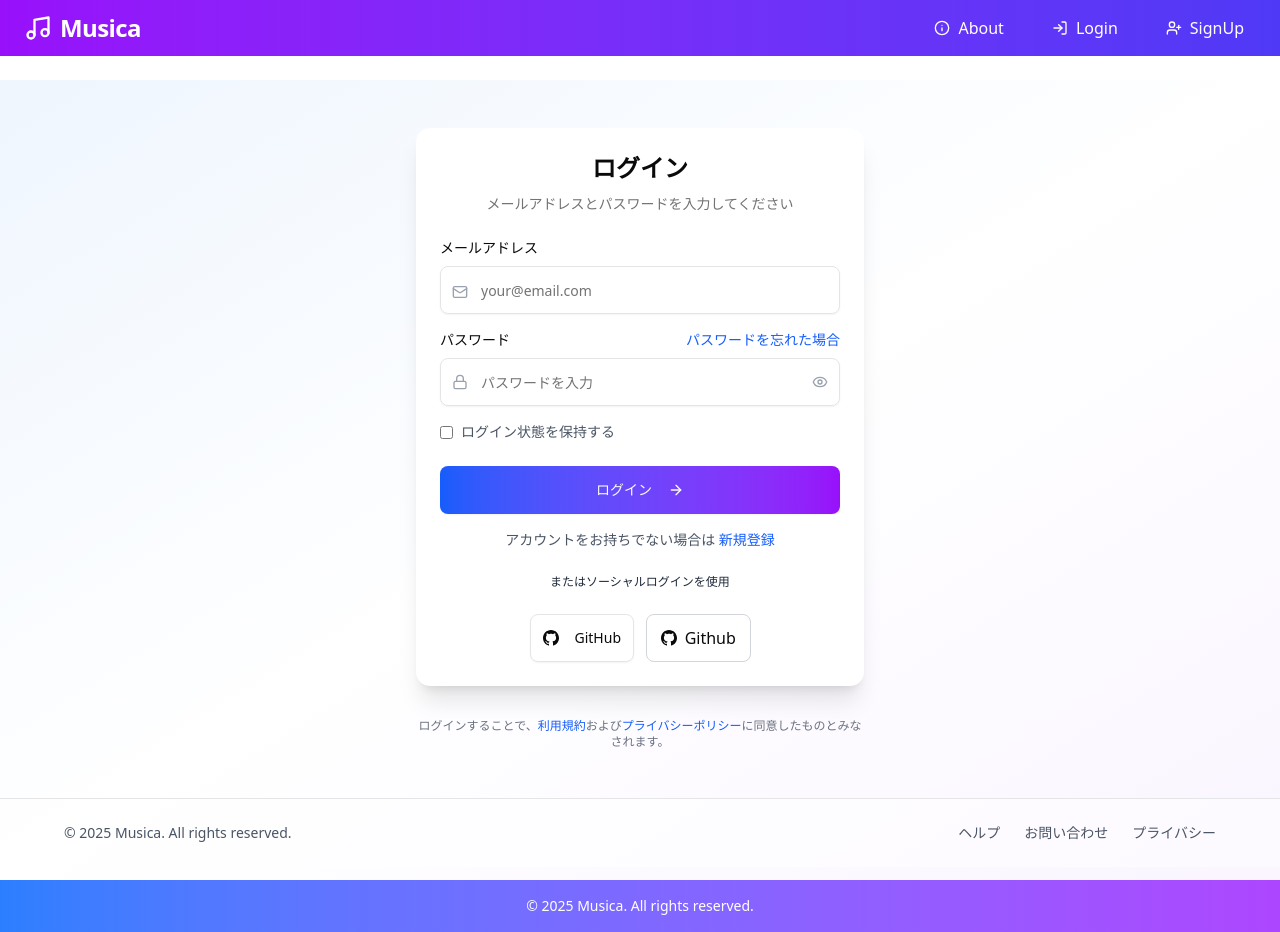
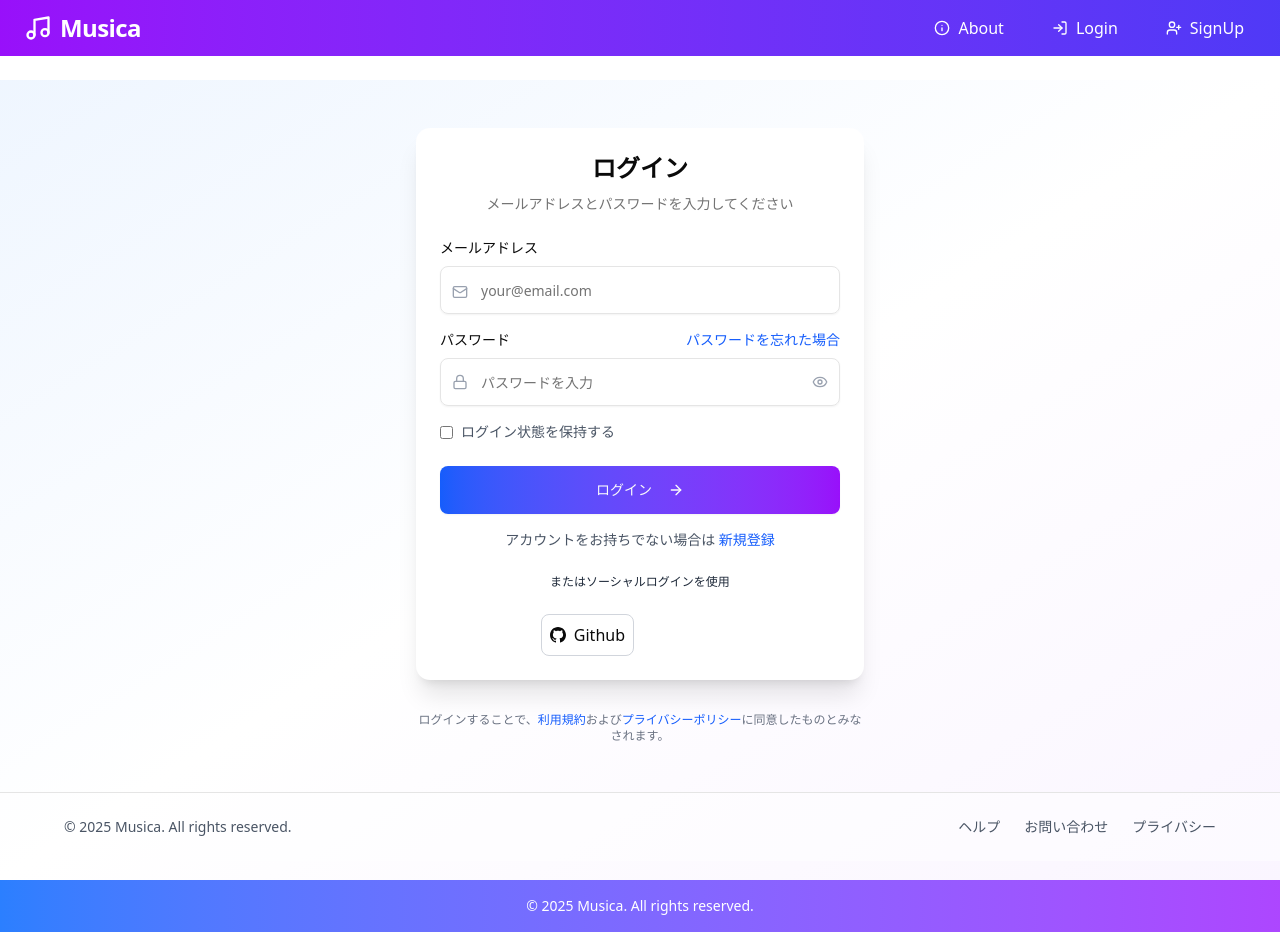
Before and after one commit to peektyer305/musica, a Next.js app: page /login in a window 1280 px wide. Built offline with nearby package versions, Linux system fonts and the light colour scheme; no server answers.

Commit message:
feat: remove GitHub button from login page for cleaner UI

```diff
--- a/src/app/login/page.tsx
+++ b/src/app/login/page.tsx
@@ -122,18 +122,6 @@
               </p>
             </div>
             <div className="grid grid-cols-2 gap-3 mx-auto">
-              <Button
-                variant="outline"
-                className="h-12 bg-transparent cursor-pointer"
-              >
-                <svg className="mr-2 h-4 w-4" viewBox="0 0 24 24">
-                  <path
-                    fill="currentColor"
-                    d="M12 0c-6.626 0-12 5.373-12 12 0 5.302 3.438 9.8 8.207 11.387.599.111.793-.261.793-.577v-2.234c-3.338.726-4.033-1.416-4.033-1.416-.546-1.387-1.333-1.756-1.333-1.756-1.089-.745.083-.729.083-.729 1.205.084 1.839 1.237 1.839 1.237 1.07 1.834 2.807 1.304 3.492.997.107-.775.418-1.305.762-1.604-2.665-.305-5.467-1.334-5.467-5.931 0-1.311.469-2.381 1.236-3.221-.124-.303-.535-1.524.117-3.176 0 0 1.008-.322 3.301 1.23.957-.266 1.983-.399 3.003-.404 1.02.005 2.047.138 3.006.404 2.291-1.552 3.297-1.30 3.297-1.23.653 1.653.242 2.874.118 3.176.77.84 1.235 1.911 1.235 3.221 0 4.609-2.807 5.624-5.479 5.921.43.372.823 1.102.823 2.222v3.293c0 .319.192.694.801.576 4.765-1.589 8.199-6.086 8.199-11.386 0-6.627-5.373-12-12-12z"
-                  />
-                </svg>
-                GitHub
-              </Button>
               <GithubButton />
             </div>
           </Card>
```
